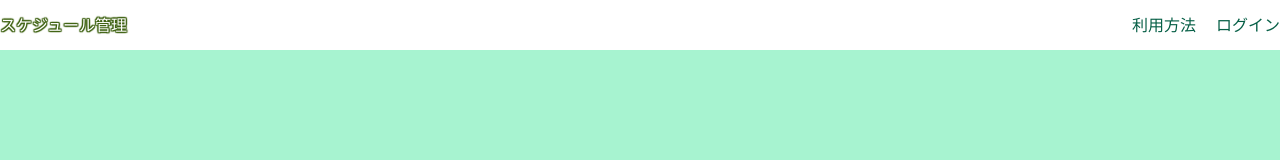
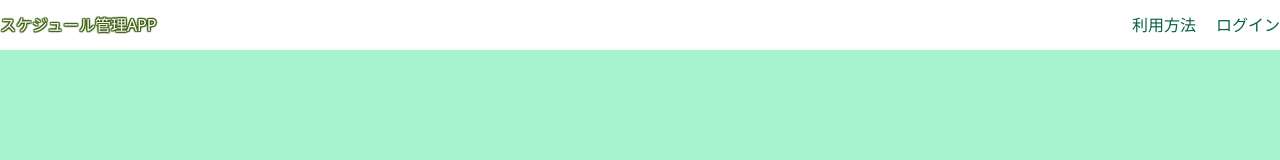
Before and after one commit to Hashimoto-Noriaki/react-calender-app, a React (Vite) app: page / in a window 1280 px wide. Shown: the top 160 px of the page. Built offline with nearby package versions, Linux system fonts and the light colour scheme.

Commit message:
画面遷移

```diff
--- a/src/components/templates/NotLoginLayout.tsx
+++ b/src/components/templates/NotLoginLayout.tsx
@@ -1,15 +1,19 @@
-import { Outlet } from "react-router-dom";
+import { Link,Outlet } from "react-router-dom";
 
 export const NotLoginLayout = () => {
   return (
     <div className="relative">
         <header className="bg-white leading-[50px] fixed top-0  left-0 right-0">
             <div className="container mx-auto flex justify-between">
-                <p className="logo">スケジュール管理</p>
+                <p className="logo">
+                    <Link to="/">スケジュール管理APP</Link>
+                </p>
                 <nav>
                     <ul className="flex gap-5 text-emerald-800">
                         <li>利用方法</li>
-                        <li>ログイン</li>
+                        <li>
+                            <Link to="/login">ログイン</Link>
+                        </li>
                     </ul>
                 </nav>
             </div>
```
